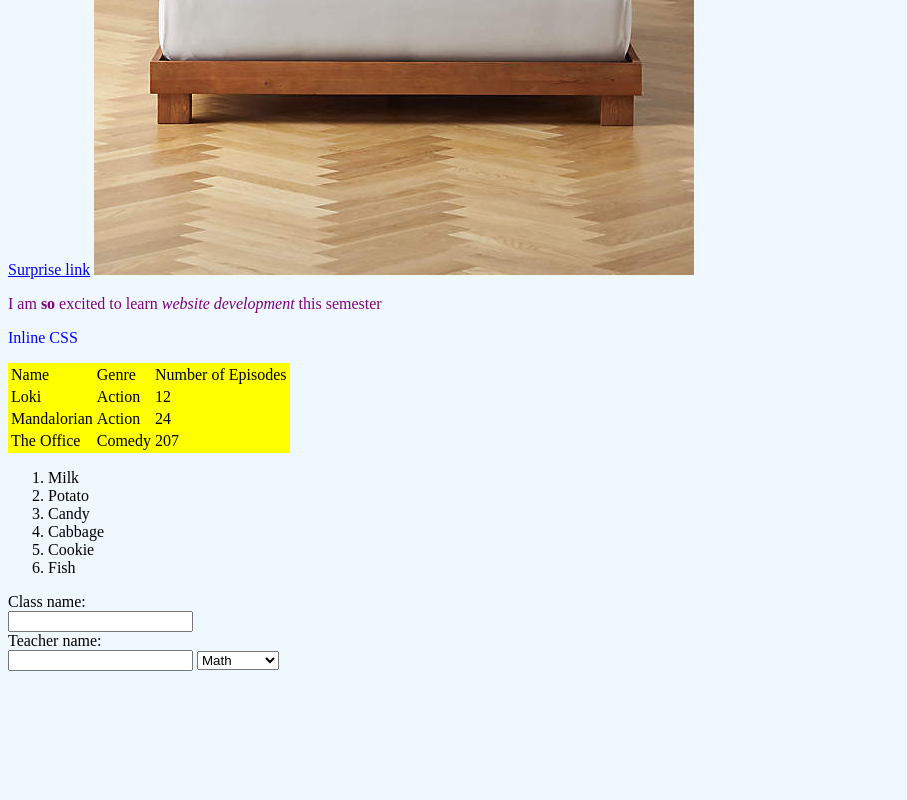
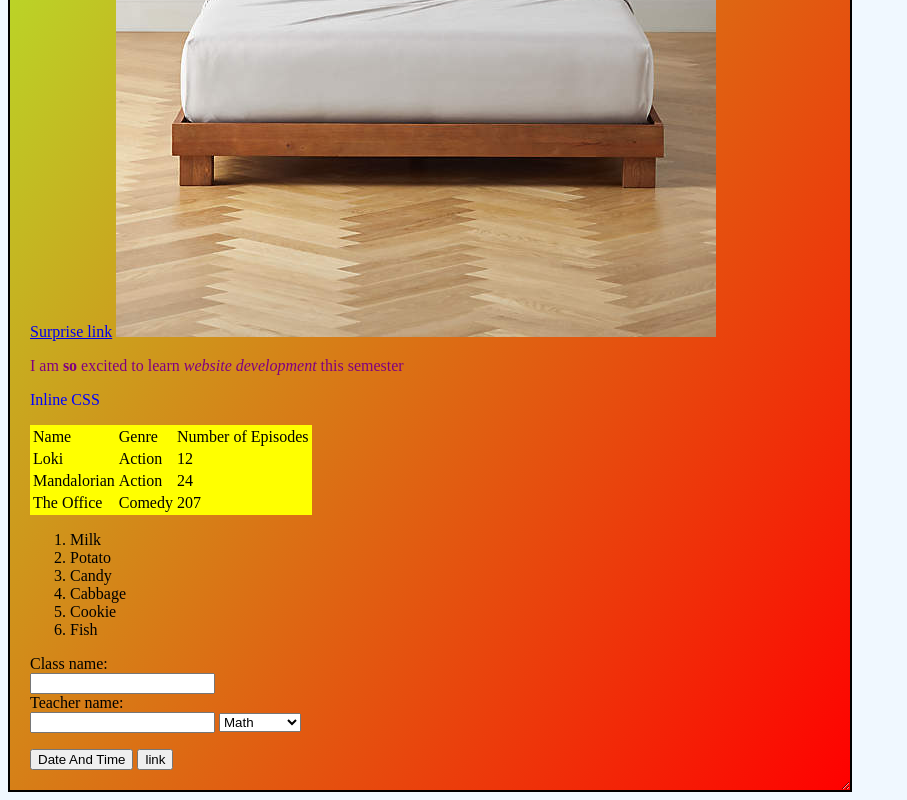
Before and after one commit to AnandKoulomzin/myfirstwebsite, a plain HTML site: page index.html in a window 1280 px wide. Shown: the part 425-1225 px from the top of the page, without its empty margins (0-907 px from the left). Before the commit the page ends 1112 px from the top, so only its background shows below. Drawn offline with Linux system fonts and the light colour scheme.

Commit message:
finished html questions

```diff
--- a/index.html
+++ b/index.html
@@ -1,11 +1,22 @@
 <style>
+    div {
+  background: linear-gradient(to right bottom, greenyellow, red);
+  border: 2px solid;
+  padding: 20px;
+  width: 800px;
+  resize: both;
+  overflow: auto;
+}
+
     body {background-color: greenyellow;}
     h1   {color: yellow;}
     p    {color: purple;}
 </style>
 <link rel="icon" type="image/x-icon" href="favicon.jpeg">
 <head> <link rel="stylesheet" href="index.css"> </head>
-
+<div>
+<background id="myCanvas" width="200" height="100" style="border:1px solid #000000;">
+</background>
 <h1 style="background-color: tomato;" >Learning html </h1><p> By Anand </p>
 <a href = "https://en.wikipedia.org/wiki/VEX_Robotics">Surprise link</a>
 <img src="thing.jpeg" alt="bed?">
@@ -59,3 +70,8 @@
         <option value="cs">CS</option>
     </select>
   </form>
+
+<button type="button" onclick="alert('2/7/24 9:44 PM')">Date And Time</button>
+<a href = "https://www.youtube.com/watch?v=dQw4w9WgXcQ"> <button> link </button></a>
+
+</div>
```
